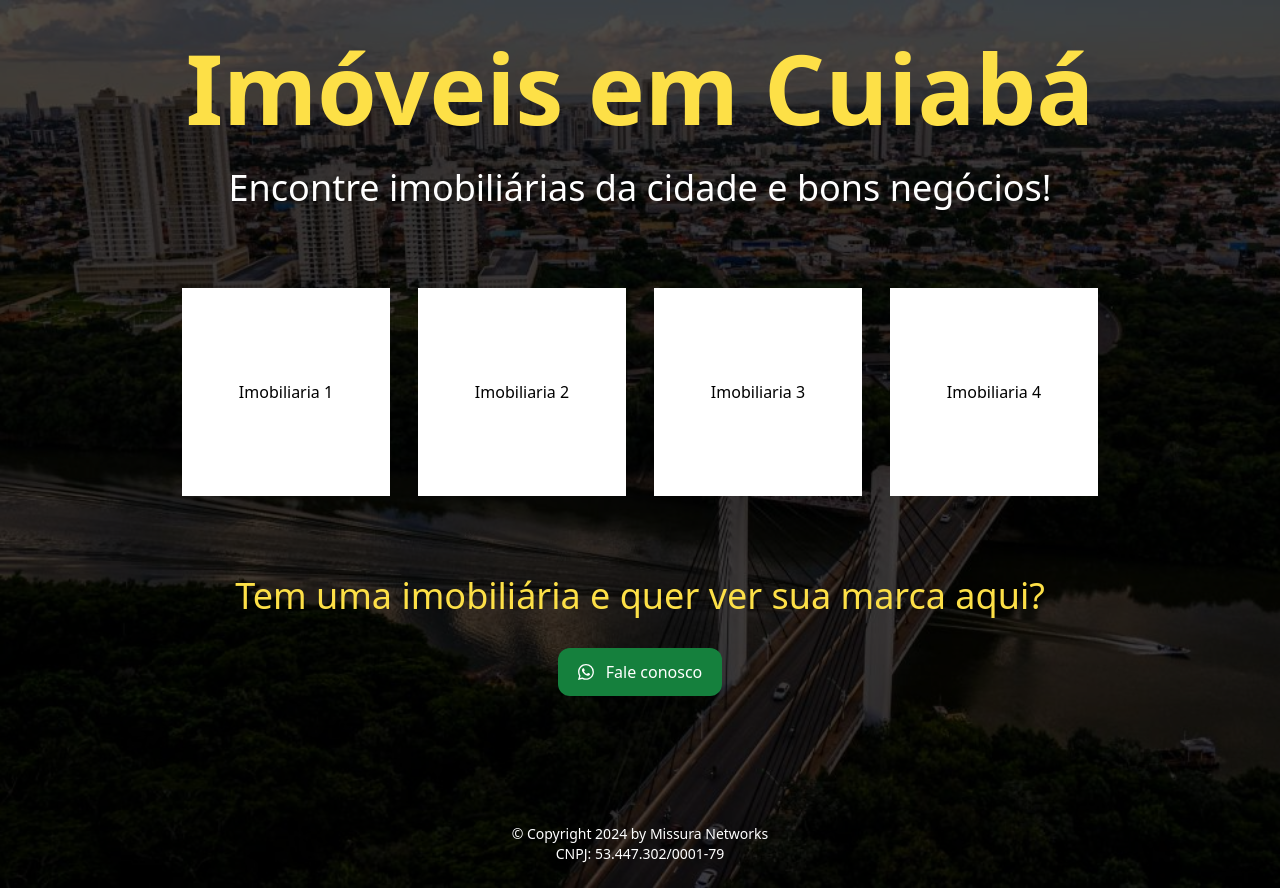
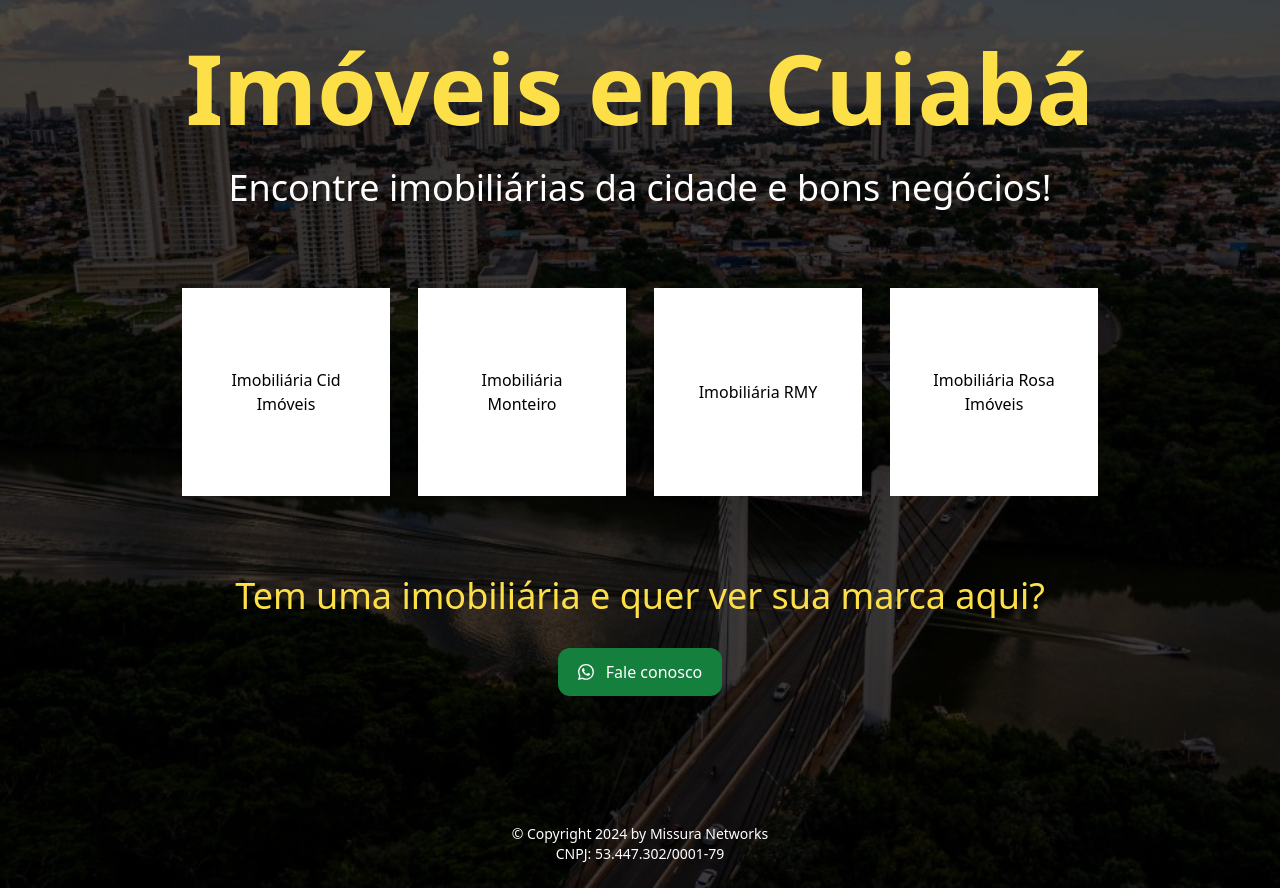
Before and after one commit to mmissura/imoveisemcuiaba, a React (Vite) app: page / in a window 1280 px wide. Built offline with nearby package versions, Linux system fonts and the light colour scheme.

Commit message:
change names clients

```diff
--- a/src/App.tsx
+++ b/src/App.tsx
@@ -16,7 +16,7 @@ export const App = () => {
             target="_blank"
             className="bg-white text-black py-3 px-10 text-center mt-12 flex justify-center items-center gap-3 rounded-xl mb-12"
             >
-              Imobiliaria 1
+              Imobiliária Cid Imóveis
             </a>
             {/* Sua imobiliária aqui */}
           </div>
@@ -25,7 +25,7 @@ export const App = () => {
             target="_blank"
             className="bg-white text-black py-3 px-10 text-center mt-12 flex justify-center items-center gap-3 rounded-xl mb-12"
             >
-              Imobiliaria 2
+              Imobiliária Monteiro
             </a>
             {/* Sua imobiliária aqui */}
           </div>
@@ -34,7 +34,7 @@ export const App = () => {
             target="_blank"
             className="bg-white text-black py-3 px-10 text-center mt-12 flex justify-center items-center gap-3 rounded-xl mb-12"
             >
-              Imobiliaria 3
+              Imobiliária RMY
             </a>
             {/* Sua imobiliária aqui */}
           </div>
@@ -43,7 +43,7 @@ export const App = () => {
             target="_blank"
             className="bg-white text-black py-3 px-10 text-center mt-12 flex justify-center items-center gap-3 rounded-xl mb-12"
             >
-              Imobiliaria 4
+              Imobiliária Rosa Imóveis
             </a>
             {/* Sua imobiliária aqui */}
           </div>
```
